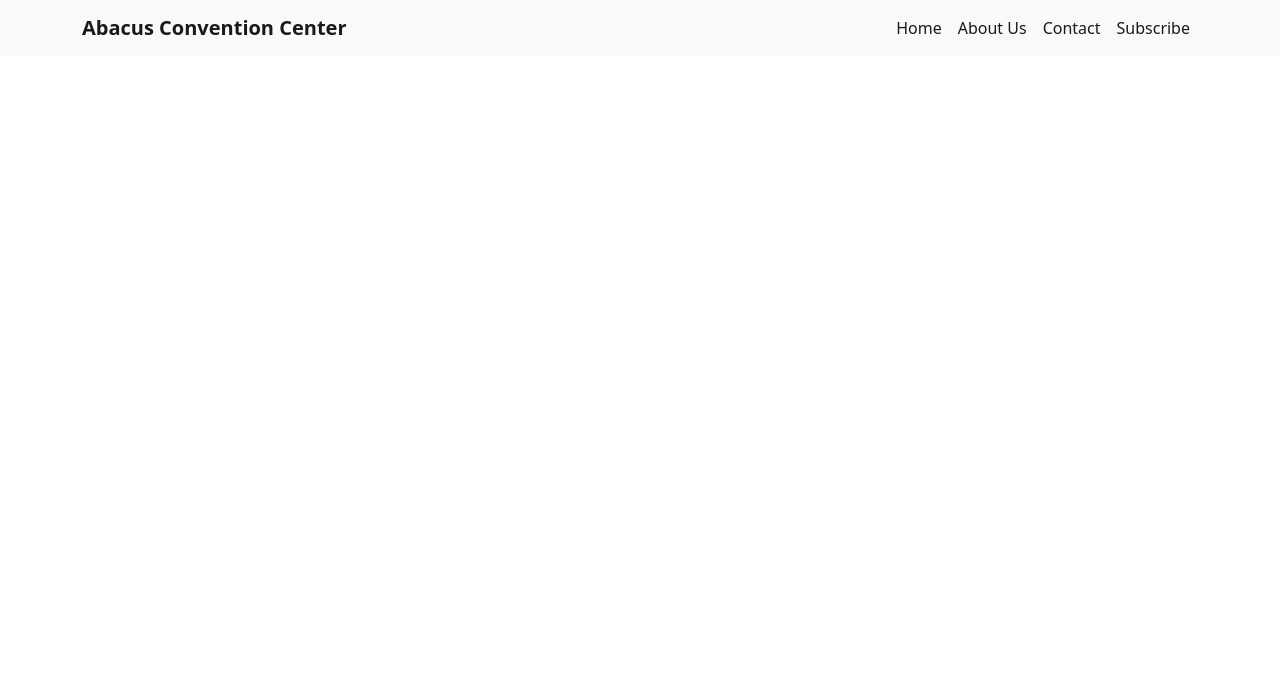
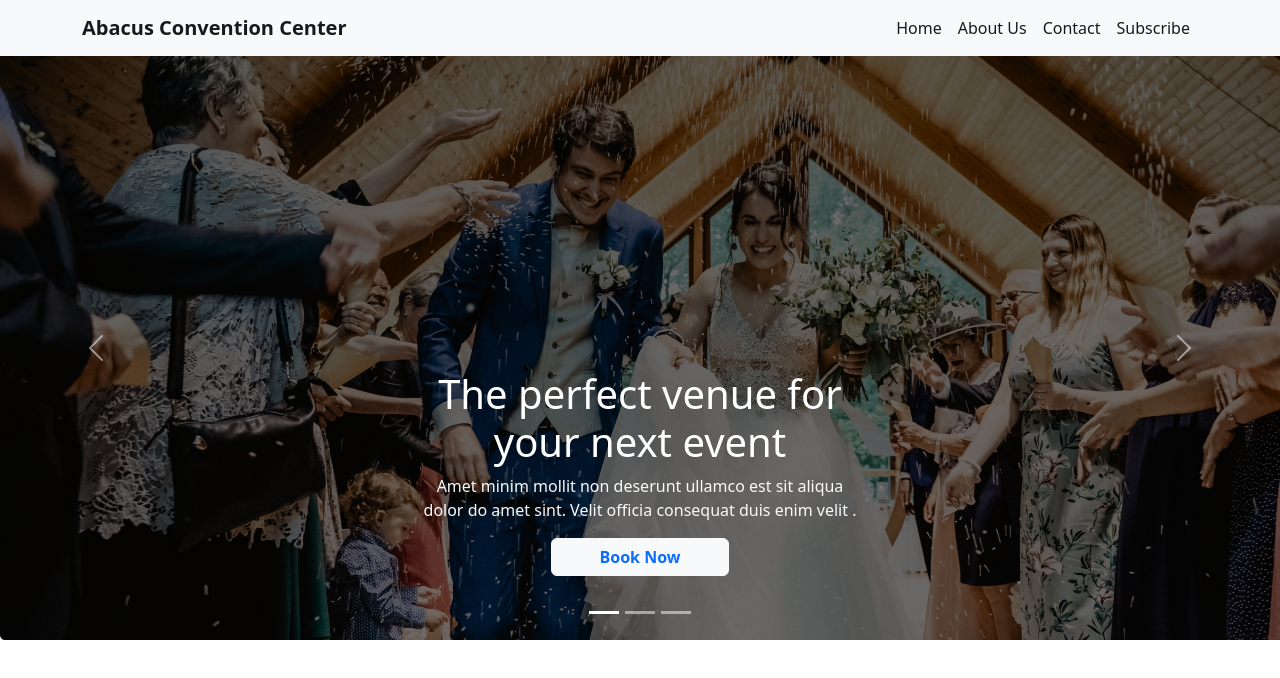
Before and after one commit to ikhtiaj-arif/Convention-practice, a plain HTML site: page index.html in a window 1280 px wide. Drawn offline with nearby package versions, Linux system fonts and the light colour scheme.

Commit message:
header-section done

```diff
--- a/index.html
+++ b/index.html
@@ -12,7 +12,7 @@
           <div class="container">
             <a class="navbar-brand fw-bolder text-wrap" href="#">Abacus Convention Center</a>
             <button class="navbar-toggler" type="button" data-bs-toggle="collapse" data-bs-target="#navbarNav" aria-controls="navbarNav" aria-expanded="false" aria-label="Toggle navigation">
-              <span class="navbar-toggler-icon"></span>
+              <img src="icons/menu-2 1.svg" alt="">
             </button>
             <div>
               <div class="collapse navbar-collapse" id="navbarNav">
@@ -31,11 +31,39 @@
                   </li>
                 </ul>
               </div>
-
             </div>
           </div>
+        </nav>
+        <!-- carousel -->
+        <div id="carouselExampleCaptions" class="carousel slide" data-bs-ride="false">
+          <div class="carousel-indicators">
+            <button type="button" data-bs-target="#carouselExampleCaptions" data-bs-slide-to="0" class="active" aria-current="true" aria-label="Slide 1"></button>
+            <button type="button" data-bs-target="#carouselExampleCaptions" data-bs-slide-to="1" aria-label="Slide 2"></button>
+            <button type="button" data-bs-target="#carouselExampleCaptions" data-bs-slide-to="2" aria-label="Slide 3"></button>
+          </div>
+          <div class="carousel-inner ">
+            <div class="carousel-item active">
+              <img src="images/banner.png" class="d-block m-auto" alt="...">
+              <div class="carousel-caption ">
+              <div class="w-50 m-auto">
+                <p class="h1">The perfect venue for your
+                  next event </p>
+                <p class="text-light">Amet minim mollit non deserunt ullamco est sit aliqua dolor do amet sint. Velit officia consequat duis enim velit .</p>
+                <button class="btn btn-light text-primary px-5 fw-bolder mb-4">Book Now</button>
+              </div>
+              </div>
+            </div>
 
-        </nav>
+          </div>
+          <button class="carousel-control-prev" type="button" data-bs-target="#carouselExampleCaptions" data-bs-slide="prev">
+            <span class="carousel-control-prev-icon" aria-hidden="true"></span>
+            <span class="visually-hidden">Previous</span>
+          </button>
+          <button class="carousel-control-next" type="button" data-bs-target="#carouselExampleCaptions" data-bs-slide="next">
+            <span class="carousel-control-next-icon" aria-hidden="true"></span>
+            <span class="visually-hidden">Next</span>
+          </button>
+        </div>
       </header>
 
 
```
